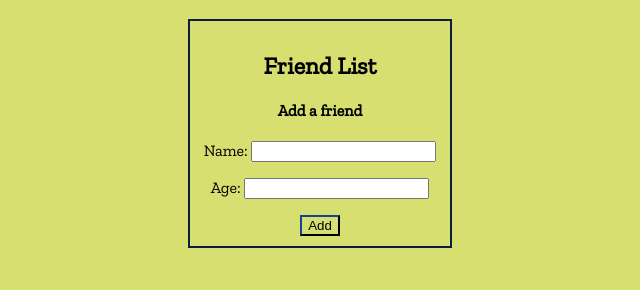
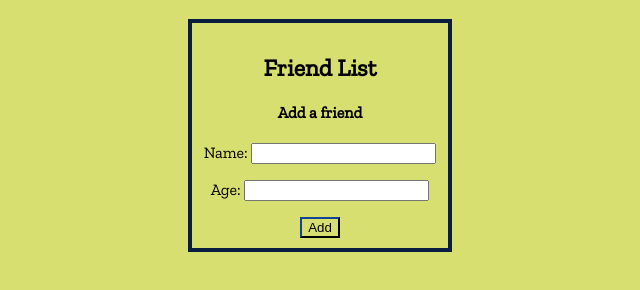
Before and after one commit to Jonathan-Taylor5/Friends-list, a website: page index.html in a window 1280 px wide. Shown: the part 62-352 px from the top of the page, without its empty margins (320-960 px from the left). Drawn offline with nearby package versions, Linux system fonts and the light colour scheme; no server answers.

Commit message:
first commit

```diff
--- a/public/css/main.css
+++ b/public/css/main.css
@@ -6,7 +6,7 @@ body {
 }
 
 #input {
-	border: 2px solid rgb(8,29,63);
+	border: 4px solid rgb(8,29,63);
 	padding: 10px;
 	margin: 10px 500px;
 }
```
